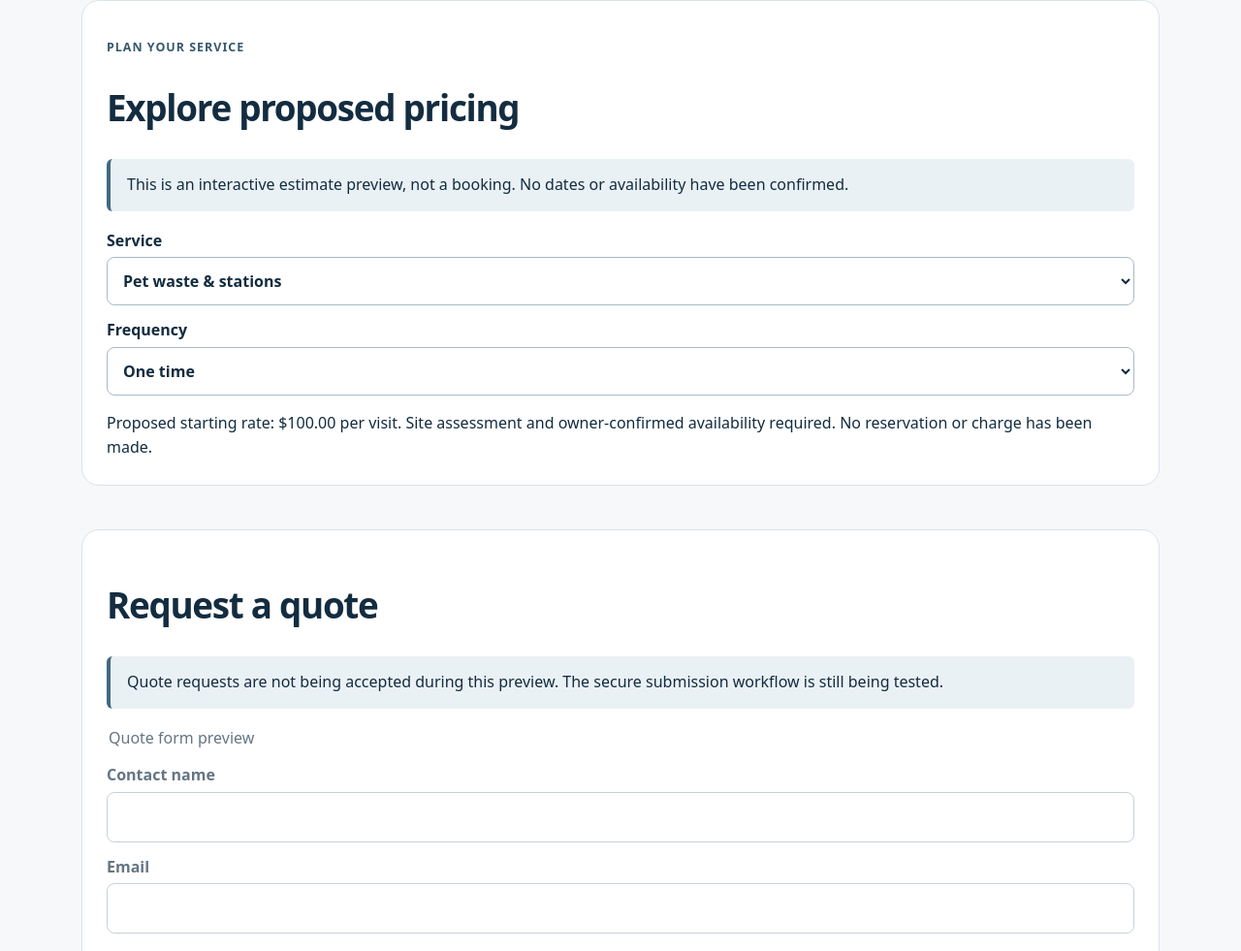
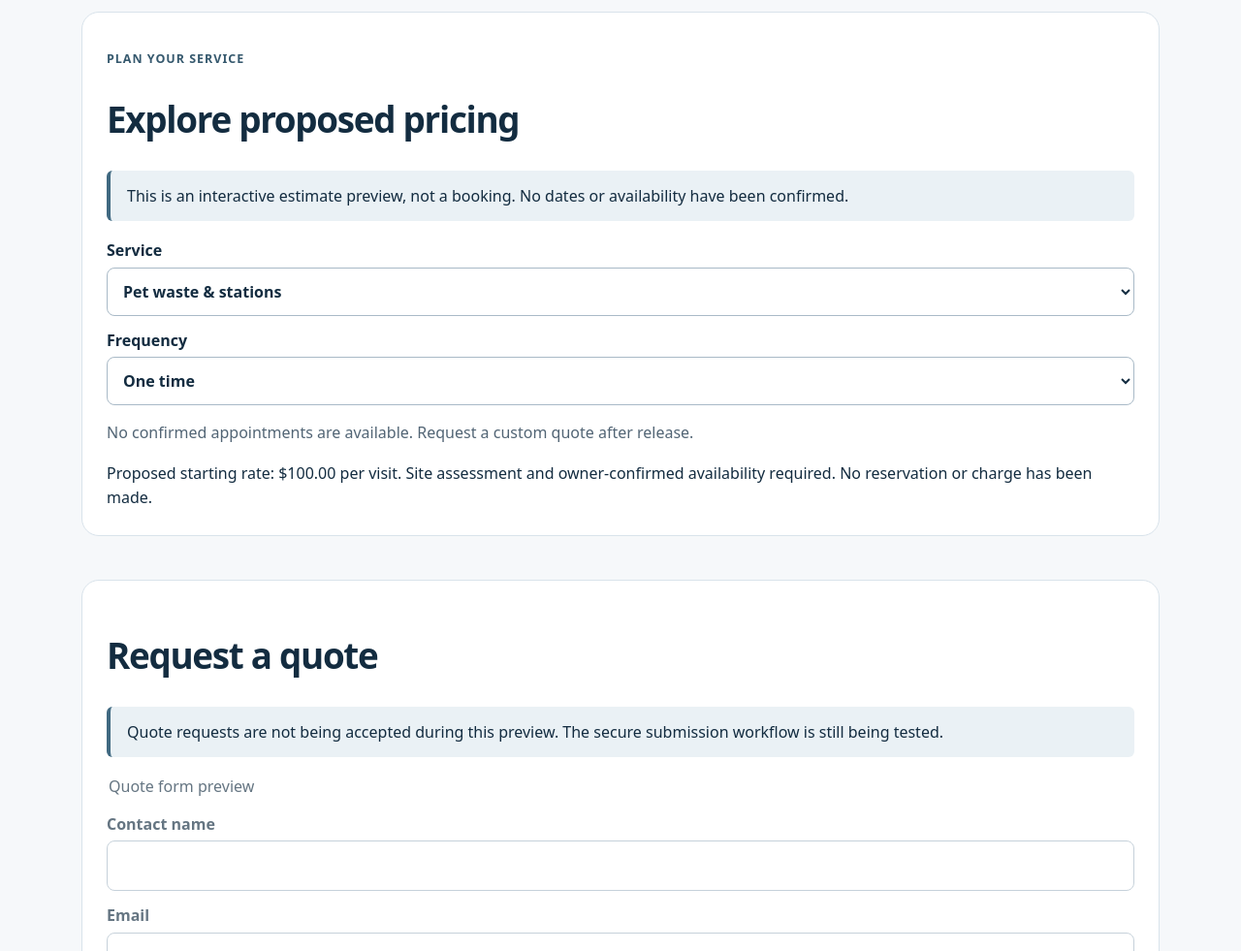
Before and after one commit to qycw1592/Calls-Into-Clients-, a website: page curb-common-site/index.html in a window 1280 px wide. Shown: the part 1290-2271 px from the top of the page at 97% size. Drawn offline with Linux system fonts and the light colour scheme.

Commit message:
Frontend: integrate accessibility and honest booking availability

```diff
--- a/curb-common-site/index.html
+++ b/curb-common-site/index.html
@@ -1,8 +1,8 @@
 <!doctype html>
-<html lang="en"><head><meta charset="utf-8"><meta name="viewport" content="width=device-width,initial-scale=1"><meta name="robots" content="noindex,nofollow"><meta name="description" content="Curb & Common property services preview for Chula Vista, Otay Ranch and Eastlake."><title>Curb & Common | Property services</title><link rel="stylesheet" href="site.css"></head>
+<html lang="en"><head><meta charset="utf-8"><meta name="viewport" content="width=device-width,initial-scale=1"><meta name="robots" content="noindex,nofollow"><meta name="description" content="Curb & Common property services preview for Chula Vista, Otay Ranch and Eastlake."><title>Curb & Common | Property services</title><link rel="stylesheet" href="site.css"><link rel="stylesheet" href="design-preview.css"></head>
 <body><a class="skip" href="#main">Skip to content</a><header><strong class="brand">Curb &amp; Common</strong><nav aria-label="Main navigation"><a href="#services">Services</a><a href="#pricing">Pricing</a><a href="#quote">Quote</a><a href="#portal">Client access</a></nav></header>
 <main id="main"><p class="tag">Prelaunch preview · No customer data or payments accepted</p><section class="hero"><p class="tag">South Bay · Property services</p><h1>Cleaner properties.<br>Better first impressions.</h1><p class="lede">Exterior property maintenance for apartment communities, HOAs and retail properties across Chula Vista, Otay Ranch and Eastlake.</p><a class="cta" href="#services">Explore our services</a></section>
 <section id="services" class="section"><p class="tag">What we do</p><h2>Care for the spaces everyone shares.</h2><div class="grid"><article class="card"><h3>Pet waste &amp; stations</h3><p>Common-area waste pickup, station servicing and bag replenishment.</p><p class="price">Proposed from $100 / visit</p></article><article class="card"><h3>Commercial litter</h3><p>Parking lots, walkways and shared outdoor spaces.</p><p class="price">Proposed from $105 / visit</p></article><article class="card"><h3>Apartment valet trash</h3><p>Recurring doorstep collection, subject to property assessment and clearance.</p><p class="price">Custom quote · On hold</p></article><article class="card"><h3>Ground-level windows</h3><p>Accessible commercial storefront glass and entrances.</p><p class="price">Proposed from $125 / visit</p></article></div><p class="muted">Apartment cleanouts by request. All proposed rates depend on property size, frequency, scope and approval.</p></section>
-<section id="pricing" class="section card"><p class="tag">Plan your service</p><h2>Explore proposed pricing</h2><p class="notice">This is an interactive estimate preview, not a booking. No dates or availability have been confirmed.</p><div id="booking"><label>Service<select name="service"><option value="pet">Pet waste &amp; stations</option><option value="litter">Commercial litter</option><option value="windows">Ground-level windows</option><option value="valet">Apartment valet trash</option><option value="cleanout">Apartment cleanout</option></select></label><label>Frequency<select name="frequency"><option value="one_time">One time</option><option value="weekly">Weekly</option><option value="biweekly">Every other week</option><option value="twice_weekly">Twice weekly</option><option value="monthly">Monthly</option></select></label><output aria-live="polite">Proposed pricing is available for review only.</output></div></section>
+<section id="pricing" class="section card"><p class="tag">Plan your service</p><h2>Explore proposed pricing</h2><p class="notice">This is an interactive estimate preview, not a booking. No dates or availability have been confirmed.</p><div id="booking"><label>Service<select name="service"><option value="pet">Pet waste &amp; stations</option><option value="litter">Commercial litter</option><option value="windows">Ground-level windows</option><option value="valet">Apartment valet trash</option><option value="cleanout">Apartment cleanout</option></select></label><label>Frequency<select name="frequency"><option value="one_time">One time</option><option value="weekly">Weekly</option><option value="biweekly">Every other week</option><option value="twice_weekly">Twice weekly</option><option value="monthly">Monthly</option></select></label><p id="availability" class="muted" aria-live="polite"></p><output aria-live="polite">Proposed pricing is available for review only.</output></div></section>
 <section id="quote" class="section card"><h2>Request a quote</h2><p class="notice">Quote requests are not being accepted during this preview. The secure submission workflow is still being tested.</p><fieldset disabled><legend>Quote form preview</legend><label>Contact name<input autocomplete="name"></label><label>Email<input type="email" autocomplete="email"></label><label>Property address<input autocomplete="street-address"></label><label>Service details<textarea rows="3"></textarea></label><button disabled>Request quote — unavailable</button></fieldset></section>
-<section id="portal" class="section card"><h2>Client access</h2><p id="portal-status">Client access is not available during the preview.</p><p class="muted">Account access, visit history, service requests and invoices will be available only after secure authentication and release approval.</p></section></main><footer><strong>Curb &amp; Common Property Services</strong><p>Contact: callsintoclients@gmail.com</p><small>Working identity pending clearance. No bookings or payments accepted. This site preview does not collect customer information.</small></footer><script type="module">import {renderBooking} from './booking.js';import {portalStatus} from './portal.js';renderBooking(document.getElementById('booking'));document.getElementById('portal-status').textContent=portalStatus('unavailable');</script></body></html>
+<section id="portal" class="section card"><h2>Client access</h2><p id="portal-status">Client access is not available during the preview.</p><p class="muted">Account access, visit history, service requests and invoices will be available only after secure authentication and release approval.</p></section></main><footer><strong>Curb &amp; Common Property Services</strong><p>Contact: callsintoclients@gmail.com</p><small>Working identity pending clearance. No bookings or payments accepted. This site preview does not collect customer information.</small></footer><script type="module">import {renderBooking} from './booking.js';import {availableSlots,slotMessage} from './booking-availability.js';import {portalStatus} from './portal.js';renderBooking(document.getElementById('booking'));document.getElementById('availability').textContent=slotMessage(availableSlots([]));document.getElementById('portal-status').textContent=portalStatus('unavailable');</script></body></html>
```
